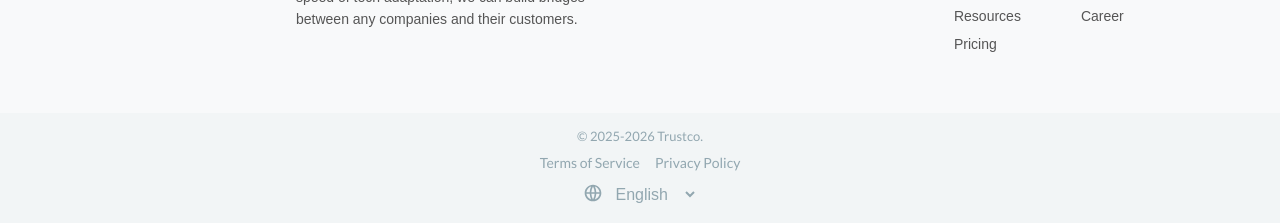
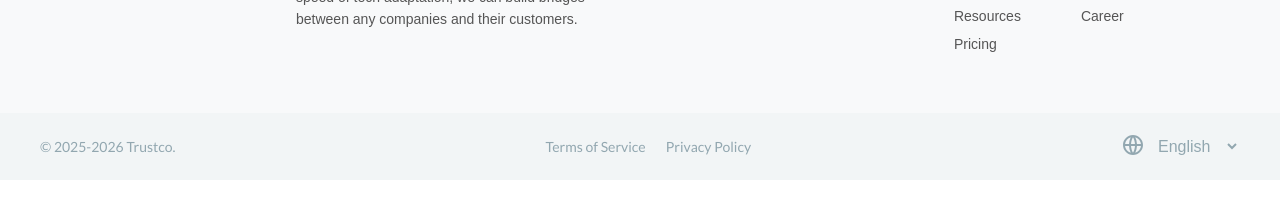
Before and after one commit to nikhillohra/trustco-solo, a plain HTML site: page index.html in a window 1280 px wide. Shown: the part 4366-4589 px from the top of the page. After the commit the page ends 4546 px from the top, so only its background shows below. Drawn offline with Linux system fonts and the light colour scheme.

Commit message:
[#TR-28] - Site-Credits Responsiveness

```diff
--- a/css/site-credits.css
+++ b/css/site-credits.css
@@ -1,4 +1,4 @@
-/* Site Credits */
+/* Base Styles - Mobile First */
 .site-credits {
     display: flex;
     flex-direction: column;
@@ -62,3 +62,39 @@
     color: #92A7B0;
     cursor: pointer;
 }
+
+
+/*  Responsive Design */
+
+/* Tablet (768px and up) */
+@media (min-width: 768px) {
+    .site-credits {
+        flex-direction: row;
+        justify-content: space-between;
+        text-align: left;
+    }
+
+    .list {
+        gap: 20px;
+    }
+}
+
+/* Desktop (1024px and up) */
+@media (min-width: 1024px) {
+    .site-credits {
+        padding: 20px 40px;
+    }
+
+    .site-credits small {
+        font-size: 14px;
+    }
+
+    .language-switcher img {
+        width: 24px;
+        height: 24px;
+    }
+
+    .language-switcher select {
+        font-size: 16px;
+    }
+}
```
